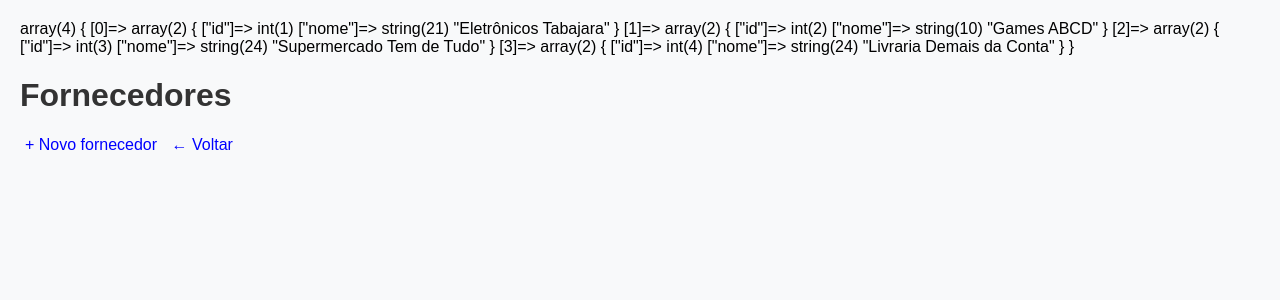
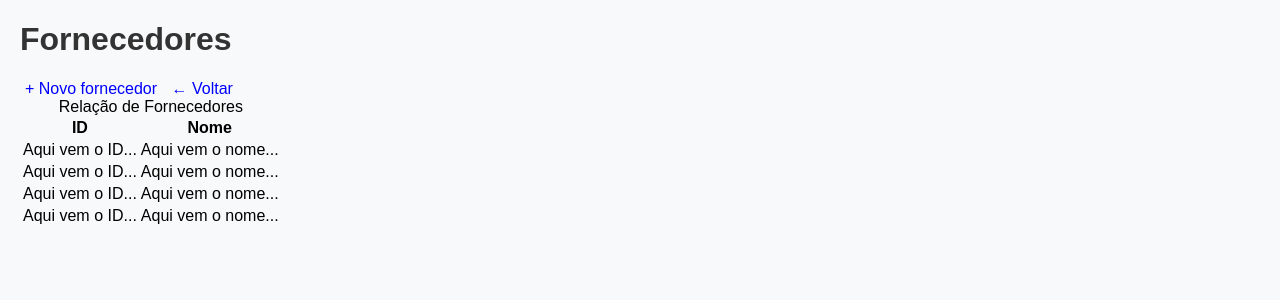
Before and after one commit to tiago-fullstack2025/flybynight-gerenciamento, a PHP site: page /fornecedores/listar.php in a window 1280 px wide. Shown: the top 300 px of the page. Run offline with PHP 8.4, Linux system fonts and the light colour scheme; data comes from the database, SQL or seed files in the repository.

Commit message:
Monta tabela para os dados

```diff
--- a/fornecedores/listar.php
+++ b/fornecedores/listar.php
@@ -5,8 +5,8 @@ require_once "../src/fornecedor_crud.php";
 // Chama a função (passando a conexão) e recebe um array associativo com os dados
 $fornecedores = buscarFornecedores($conexao);
 
-// Testando a exibição dos dados
-var_dump($fornecedores);
+// Testando a exibição dos dados (só para o programador[a])
+//var_dump($fornecedores);
 ?>
 <!DOCTYPE html>
 <html lang="pt-br">
@@ -21,5 +21,26 @@ var_dump($fornecedores);
     <a href="">+ Novo fornecedor</a>
     <a href="../index.php">← Voltar</a>
 
+    <!-- Estruturando uma tabela HTML para exibir os dados -->
+    <table>
+        <caption>Relação de Fornecedores</caption>
+        <tr>
+            <th>ID</th>
+            <th>Nome</th>
+        </tr>
+
+        <!-- As linhas (tr/td) abaixo serão geradas dinamicamente,
+         ou seja, usando um loop (foreach) no array ($fornecedores) -->
+        <?php foreach($fornecedores as $fornecedor) { // ou : ?>
+
+            <tr>
+                <td>Aqui vem o ID...</td>
+                <td>Aqui vem o nome...</td>
+            </tr>
+
+        <?php } // ou endforeach; ?>
+
+    </table>
+
 </body>
 </html>
```
